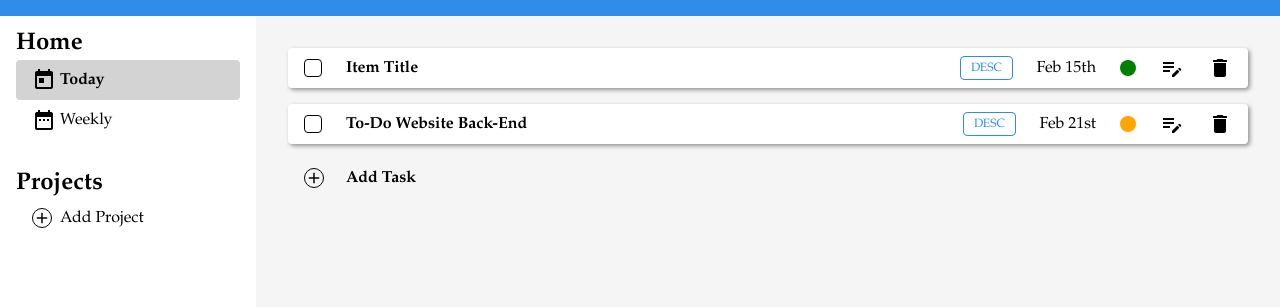
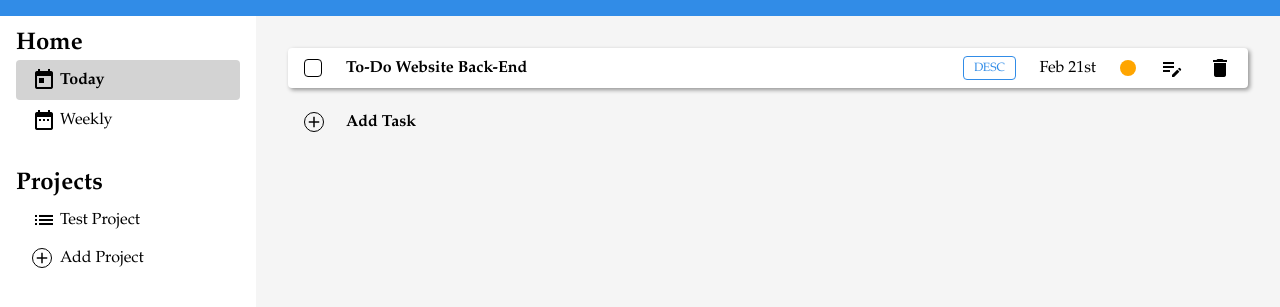
Before and after one commit to zopalmer14/TOP-todo-list, a plain HTML site: page index.html in a window 1280 px wide. Shown: the part 59-366 px from the top of the page. Drawn offline with Linux system fonts and the light colour scheme.

Commit message:
create page interface to handle communication between back and front end and restructure code accordingly to link everything up

```diff
--- a/dynamic.js
+++ b/dynamic.js
@@ -9,33 +9,23 @@ const scheduleController = function scheduleController() {
     const getActiveProject = () => projectList[active_project];
     const setActiveProject = (index) => active_project = index;
 
-    // add project to list
-    const addProject = function addProject(title) {
-        const new_project = createProject(title);
-        projectList.push(new_project);
-    };
-
-    // delete project from list
-    const deleteProject = function deleteProject(project) {
-        const index = projectList.indexOf(project);
-        if (index > -1) {
-            projectList.splice(index, 1);
-        } else {
-            console.log('Error: to-do item not found');
-        }
-    };
-
     // Project Factory Function (i.e. a list of to-do items)
-    const createProject = function createProject(title) {
+    function projectItem(title) {
         const toDoList = [];
 
         const getTitle = () => title;
 
         const getList = () => toDoList;
 
+        // Task Item Factory Function
+        function toDoItem(title, desc, dueDate, prio) {
+            return { title, desc, dueDate, prio };
+        };
+
         // add to-do item to project
-        const addItem = function addItem(toDoItem) {
-            toDoList.push(toDoItem);
+        const addItem = function addItem(title, desc, dueDate, prio) {
+            const new_item = toDoItem(title, desc, dueDate, prio);
+            toDoList.push(new_item);
         };
 
         // delete to-do item from project
@@ -51,27 +41,39 @@ const scheduleController = function scheduleController() {
         return { getTitle, getList, addItem, deleteItem }
     };
 
-    // To-Do Item Factory Function
-    const toDoItem = function toDoItem(title, desc, dueDate, prio) {
-        return { title, desc, dueDate, prio };
+    // add project to list
+    const addProject = function addProject(title) {
+        const new_project = projectItem(title);
+        projectList.push(new_project);
     };
 
-    return { getProjects, getActiveProject, setActiveProject, addProject, deleteProject, toDoItem, createProject };
+    // delete project from list
+    const deleteProject = function deleteProject(project) {
+        const index = projectList.indexOf(project);
+        if (index > -1) {
+            projectList.splice(index, 1);
+        } else {
+            console.log('Error: to-do item not found');
+        }
+    };
+
+    return { getProjects, getActiveProject, setActiveProject, addProject, deleteProject };
 }();
 
 // DOM MANIPULATION
 
 const DOMController = function DOMController() {
-    const setupSidebar = function setupSidebar() {
+    // creates a list of the personal projects in the sidebar
+    const displayProjects = function displayProjects(projects) {
         // dom references
         const personal_projects = document.querySelector('#personal-projects');
+        const add_project = document.querySelector('li.add-project');
 
-        // creates a list of the personal projects in the sidebar
-        function displayProjects() {
-            const projects = scheduleController.getProjects();
+        // reset the project list and re-add the 'add project' option
+        personal_projects.replaceChildren(add_project);
 
+        // create a list item to represent each project
         projects.forEach((project) => {
-                // create a list item to represent the project
             const list_item = document.createElement('li');
 
             // create a logo to add to the list item
@@ -81,41 +83,31 @@ const DOMController = function DOMController() {
 
             // create a div to hold the title
             const title = document.createElement('div');
-                title.textContent = project.getTitle();;
+            title.textContent = project.getTitle();
 
             // append both to the list item
             list_item.appendChild(logo);
             list_item.appendChild(title);
 
-                console.log(list_item);
-
             // append the list item to the list of personal projects
             personal_projects.appendChild(list_item);
         });
-        }
-
-        displayProjects();
-
-        const nav_items = document.querySelectorAll('#nav>ul>li');
-        nav_items.forEach((item) => {
-            item.addEventListener('click', (event) => {
-                event.target.classList.add('active');
-            })
-        });
-    }
+    };
 
     // displays the tasks associated with a given project
     const displayTasks = function displayTasks(project) {
         // dom references
-        const main_panel = document.querySelector('.content .main-panel');
-        console.log(main_panel);
+        const task_list = document.querySelector('ul.todo-list');
+        const add_task = document.querySelector('li.add-item');
+
+        // set the title of the list to the project title
+        task_list.dataTitle = project.getTitle();
+
+        // reset the current task_list and re-add the 'add task' option
+        task_list.replaceChildren(add_task);
 
         // grab the task / to-do list
         const tasks = project.getList();
-
-        // create an unsorted list for the project's tasks
-        const task_list = document.createElement('ul');
-        task_list.dataTitle = project.getTitle();
 
         // create a list item for each task
         for (let i = 0; i < tasks.length; i++) {
@@ -177,12 +169,21 @@ const DOMController = function DOMController() {
             task_item.appendChild(left_side);
             task_item.appendChild(right_side);
 
-            // append the item to the main panel
-            main_panel.appendChild(task_item);
+            // append the item to the task list
+            task_list.appendChild(task_item);
         }
     };
 
-    const setupAddProject = function setupAddProject() {
+    return { displayProjects, displayTasks};
+}();
+
+// abstract layer outside of the controllers that facilitates their communication
+const pageManager = function pageManager() {
+    const setupSidebar = function setupSidebar() {
+        // get the list of projects from the back-end
+        const projects = scheduleController.getProjects();
+
+        function setupAddProject() {
             // dom references
             const add_project = document.querySelector('.add-project');
             const add_project_dialog = document.querySelector('#add-project-dialog');
@@ -195,13 +196,36 @@ const DOMController = function DOMController() {
 
             // create a new project when the user submits the form
             add_project_form.addEventListener('submit', (event) => {
-            const testItem = scheduleController.createProject(event.target.title.value);
-            console.log(testItem);
-            console.log(testItem.getTitle());
+                // create a new project with the form info and add it to the project list
+                scheduleController.addProject(event.target.title.value);
+
+                // re-render the list of projects to reflect the change
+                DOMController.displayProjects(projects);
             });
         }
 
-    const setupAddTask = function setupAddTask() {
+        // to setup the sidebar:
+        // - display the list of projects
+        // - make the project list dynamic and clickable
+        // - make the 'add project' option dynamic by setting up the click and form logic
+        DOMController.displayProjects(projects);
+
+        // NEED TO FIX
+        const nav_items = document.querySelectorAll('#nav>ul>li');
+        nav_items.forEach((item) => {
+            item.addEventListener('click', (event) => {
+                event.target.classList.add('active');
+            })
+        });
+
+        setupAddProject();
+    };
+
+    const setupMainPanel = function setupMainPanel() {
+        // grab the active project from the back-end
+        const active_project = scheduleController.getActiveProject();
+
+        function setupAddTask() {
             // dom references
             const add_task = document.querySelector('.add-item');
             const add_task_dialog = document.querySelector('#add-task-dialog');
@@ -214,46 +238,48 @@ const DOMController = function DOMController() {
 
             // create a new task when the user submits the form
             add_task_form.addEventListener('submit', (event) => {
-            const testItem = scheduleController.toDoItem(event.target.title.value, event.target.desc.value, event.target.dueDate.value, event.target.prio.value);
-            console.log(testItem);
+                // create a new task with the form info and add it to the active project
+                active_project.addItem (
+                    event.target.title.value,
+                    event.target.desc.value,
+                    event.target.dueDate.value,
+                    event.target.prio.value
+                );
+
+                // re-render the list of tasks for the active project to reflect the change
+                DOMController.displayTasks(active_project);
             });
         }
 
-    return { setupSidebar, displayTasks, setupAddProject, setupAddTask};
+        // to setup the main panel:
+        // - display the tasks associated with the active project
+        // - make the 'add_task' option dynamic by setting up the click and form logic
+        DOMController.displayTasks(active_project);
+        setupAddTask();
+    };
+
+    return { setupSidebar, setupMainPanel }
 }();
 
-// front-end setup
-DOMController.setupSidebar();
-DOMController.setupAddTask();
-DOMController.setupAddProject();
-
-// back-end setup
 function debug() {
     // add test project
     scheduleController.addProject('Test Project');
 
-    // create a test task item
-    const test_task = scheduleController.toDoItem (
+    // grab the test project
+    const projects = scheduleController.getProjects();
+    const test_project = projects[0];
+
+    // create and add a test task to the project
+    test_project.addItem (
         'To-Do Website Back-End',
         'Finish setting up the back-end handling of tasks and projects, then link up with front-end display',
         'Feb 21st',
         'medium'
     );
 
-    // grab the test project
-    const projects = scheduleController.getProjects();
-    console.log(projects);
-    const test_project = projects[0];
-
-    // add the task to the project
-    test_project.addItem(test_task);
-
-    // grab the task list from the project
-    const tasks = test_project.getList();
-    console.log(tasks);
-
-    // display the tasks
-    DOMController.displayTasks(test_project);
+    // front-end setup
+    pageManager.setupSidebar();
+    pageManager.setupMainPanel();
 }
 
 debug();
--- a/index.html
+++ b/index.html
@@ -85,22 +85,11 @@
         </div>
 
         <div class="main-panel">
-            <div class="todo-item">
-                <div>
-                    <div class="item-complete"></div>
-                    <div class="item-title">Item Title</div>
-                </div>
-                <div>
-                    <div class="item-desc">Desc</div>
-                    <div class="item-date">Feb 15th</div>
-                    <div class="item-prio low"></div>
-                    <span class="material-icons">edit_note</span>
-                    <span class="material-icons">delete</span>
-                </div>
-            </div>
-            <div class="add-item">
-                <span class="material-icons md-18">add</span>Add Task
-            </div>
+            <ul class="todo-list">
+                <li class="add-item">
+                    <span class="material-icons md-18">add</span>Add Task
+                </li>
+            </ul>
         </div>
     </div>
 </body>
--- a/styles.css
+++ b/styles.css
@@ -156,15 +156,17 @@ body {
 /* MAIN PANEL STYLING */
 
 .content .main-panel {
-    display: flex;
-    flex-direction: column;
-    gap: 1rem;
-
     background-color: var(--gray-accent);
     padding: 2rem;
 }
 
-.content .main-panel .todo-item {
+.content .main-panel .todo-list {
+    display: flex;
+    flex-direction: column;
+    gap: 1rem;
+}
+
+.content .main-panel .todo-list .todo-item {
     display: flex;
     justify-content: space-between;
 
@@ -174,28 +176,28 @@ body {
     padding: 0.5rem 1rem;
 }
 
-.content .main-panel .todo-item > div {
+.content .main-panel .todo-list .todo-item > div {
     display: flex;
     align-items: center;
     gap: 1.5rem;
 }
 
-.content .main-panel .todo-item .item-title {
+.content .main-panel .todo-list .todo-item .item-title {
     font-weight: bold;
 }
 
-.content .main-panel .todo-item .item-complete {
+.content .main-panel .todo-list .todo-item .item-complete {
     border: 1px solid black;
     border-radius: 0.25rem;
     width: 1rem;
     height: 1rem;
 }
 
-.content .main-panel .todo-item .item-complete:hover {
+.content .main-panel .todo-list .todo-item .item-complete:hover {
     background-color: rgba(49, 140, 231, 0.3);;
 }
 
-.content .main-panel .todo-item .item-desc {
+.content .main-panel .todo-list .todo-item .item-desc {
     font-size: 0.75rem;
     text-transform: uppercase;
     padding: 0.3rem 0.6rem;
@@ -204,33 +206,33 @@ body {
     border-radius: 0.25rem;
 }
 
-.content .main-panel .todo-item .item-desc:hover {
+.content .main-panel .todo-list .todo-item .item-desc:hover {
     color: var(--white-accent);
     background-color: var(--blue-accent);
     transition: 0.5s;
 }
 
-.content .main-panel .todo-item .item-prio {
+.content .main-panel .todo-list .todo-item .item-prio {
     border-radius: 50%;
     width: 1rem;
     height: 1rem;
 }
 
-.content .main-panel .todo-item .item-prio.low {
+.content .main-panel .todo-list .todo-item .item-prio.low {
     background-color: var(--low-accent);
 }
 
-.content .main-panel .todo-item .item-prio.medium {
+.content .main-panel .todo-list .todo-item .item-prio.medium {
     background-color: var(--medium-accent);
 }
 
-.content .main-panel .todo-item .item-prio.high {
+.content .main-panel .todo-list .todo-item .item-prio.high {
     background-color: var(--high-accent);
 }
 
 /* ADD TO-DO ITEM */
 
-.content .main-panel .add-item {
+.content .main-panel .todo-list .add-item {
     font-weight: bold;
     border-radius: 0.25rem;
     padding: 0.5rem 1rem;
@@ -240,19 +242,19 @@ body {
     order: 1;
 }
 
-.content .main-panel .add-item:hover {
+.content .main-panel .todo-list .add-item:hover {
     background-color: var(--white-accent);
     box-shadow: 0.125rem 0.125rem 0.25rem rgba(0, 0, 0, 0.4);
     transition: all 0.5s;
 }
 
-.content .main-panel .add-item span {
+.content .main-panel .todo-list .add-item span {
     margin-right: 22px;
     border: 1px solid black;
     border-radius: 50%;
 }
 
-.content .main-panel .add-item .material-icons.md-18 {
+.content .main-panel .todo-list .add-item .material-icons.md-18 {
     font-size: 18px;
 }
 
```
Lines whose indentation alone changed are shown as unchanged.
